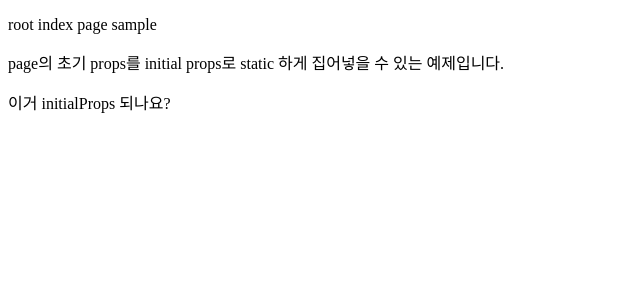
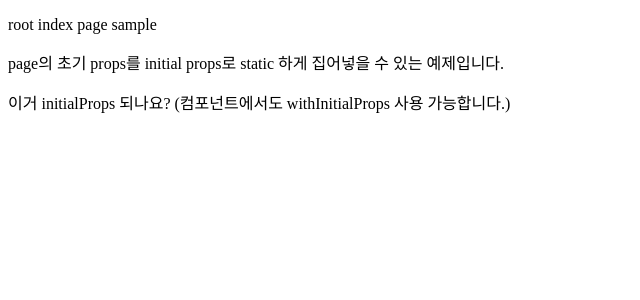
Before and after one commit to 2-one-week/react-file-system-routes-template, a React (Vite) app: page / in a window 1280 px wide. Shown: the top 300 px of the page, without its empty margins (0-640 px from the left). Built offline with nearby package versions, Linux system fonts and the light colour scheme.

Commit message:
📝 샘플 컴포넌트 예시 text 수정

```diff
--- a/src/components/Sample.tsx
+++ b/src/components/Sample.tsx
@@ -18,7 +18,7 @@ const getInitialProps: GetInitialProps = () => {
         setTimeout(() => {
             resolve({
                 props: {
-                    text: '이거 initialProps 되나요?',
+                    text: '이거 initialProps 되나요? (컴포넌트에서도 withInitialProps 사용 가능합니다.)',
                 },
             })
         }, 3000)
```
